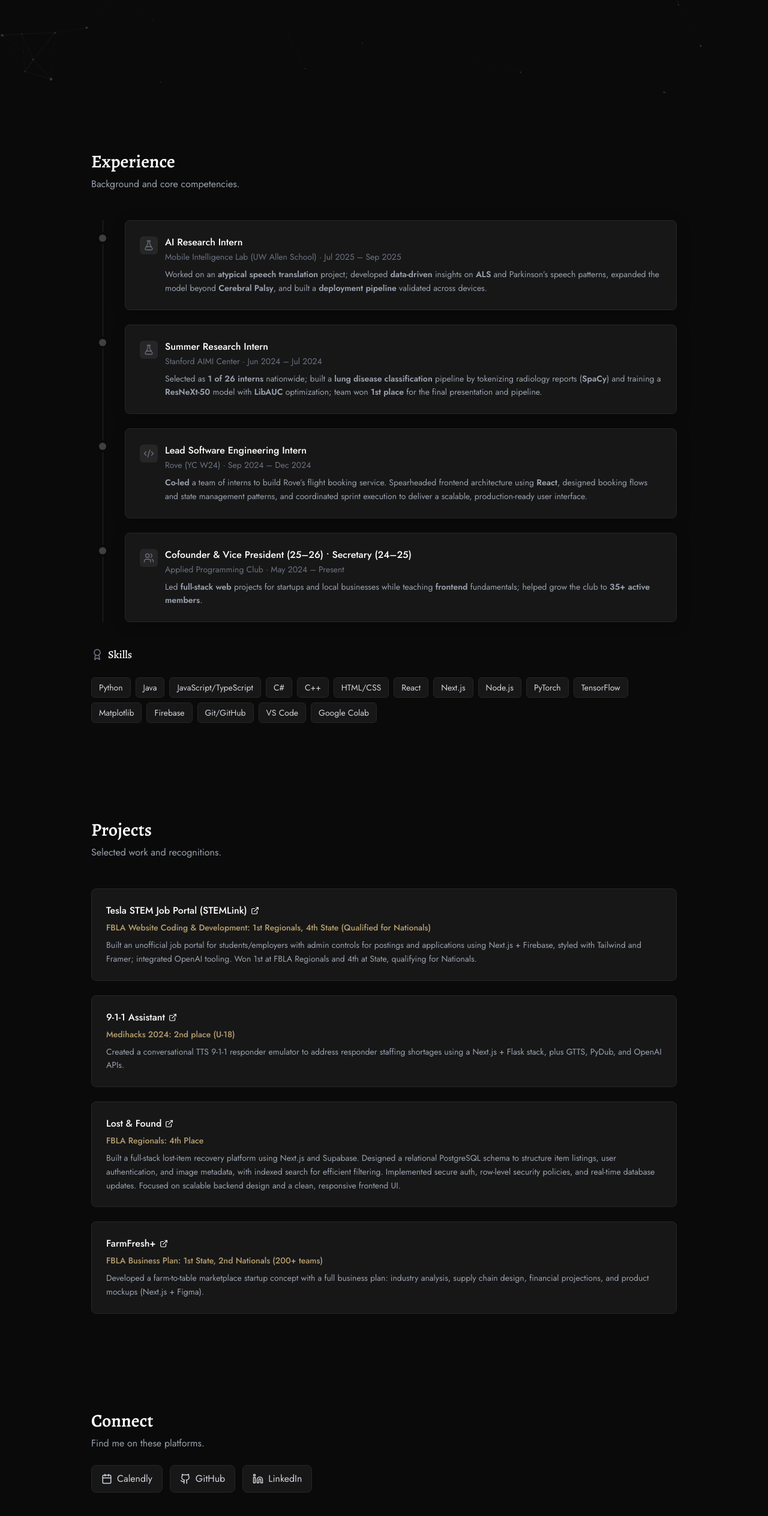
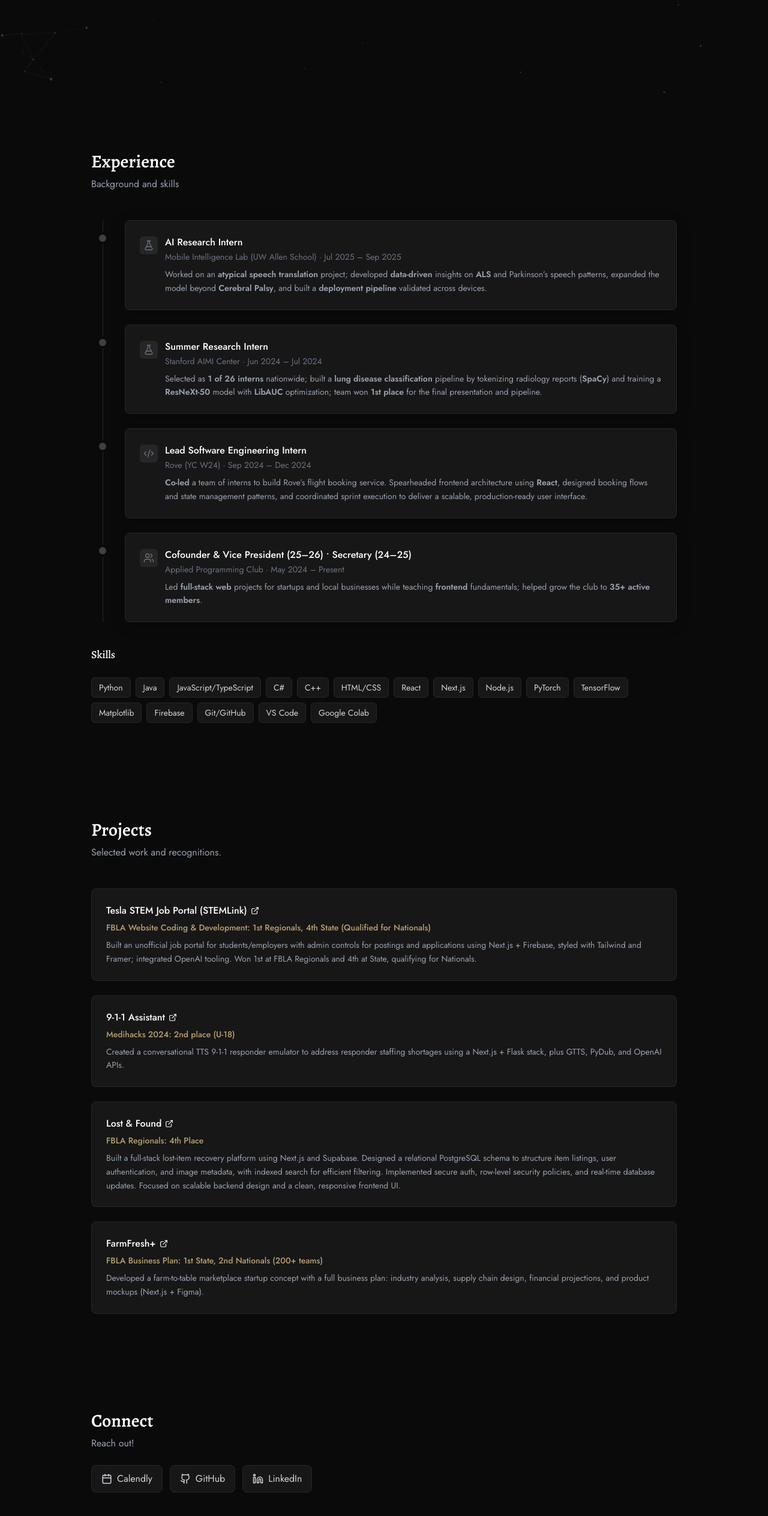
Before and after one commit to SafwanHasan120/personalsite, a Next.js app in the folder safwan-site/: page / in a window 1280 px wide. Shown: the part 645-3172 px from the top of the page at 60% size. Built offline with nearby package versions, Linux system fonts and the light colour scheme.

Commit message:
fixed metadata

```diff
--- a/safwan-site/app/layout.tsx
+++ b/safwan-site/app/layout.tsx
@@ -16,8 +16,8 @@ const alegreya = Alegreya({
 });
 
 export const metadata: Metadata = {
-  title: `${site.name} | Personal Portfolio`,
-  description: "Safwan Hasan&apos;s personal portfolio",
+  title: `${site.name}`,
+  description: "Safwan Hasan's personal portfolio",
 };
 
 export default function RootLayout({
--- a/safwan-site/app/page.tsx
+++ b/safwan-site/app/page.tsx
@@ -179,7 +179,7 @@ export default function Home() {
         <Section
           id="experience"
           title="Experience"
-          subtitle="Background and core competencies."
+          subtitle="Background and skills"
         >
           <div className="space-y-10">
 
@@ -232,7 +232,7 @@ export default function Home() {
 
             <AnimatedSection>
               <h3 className="font-serif text-lg font-medium text-white mb-6 flex items-center gap-2">
-                <Award size={20} className="text-gray-500" />
+
                 Skills
               </h3>
               <div className="flex flex-wrap gap-2">
@@ -290,7 +290,7 @@ export default function Home() {
         <Section
           id="connect"
           title="Connect"
-          subtitle="Find me on these platforms."
+          subtitle="Reach out!"
         >
           <AnimatedSection className="flex flex-wrap gap-3 -mt-6">
             <a
```
